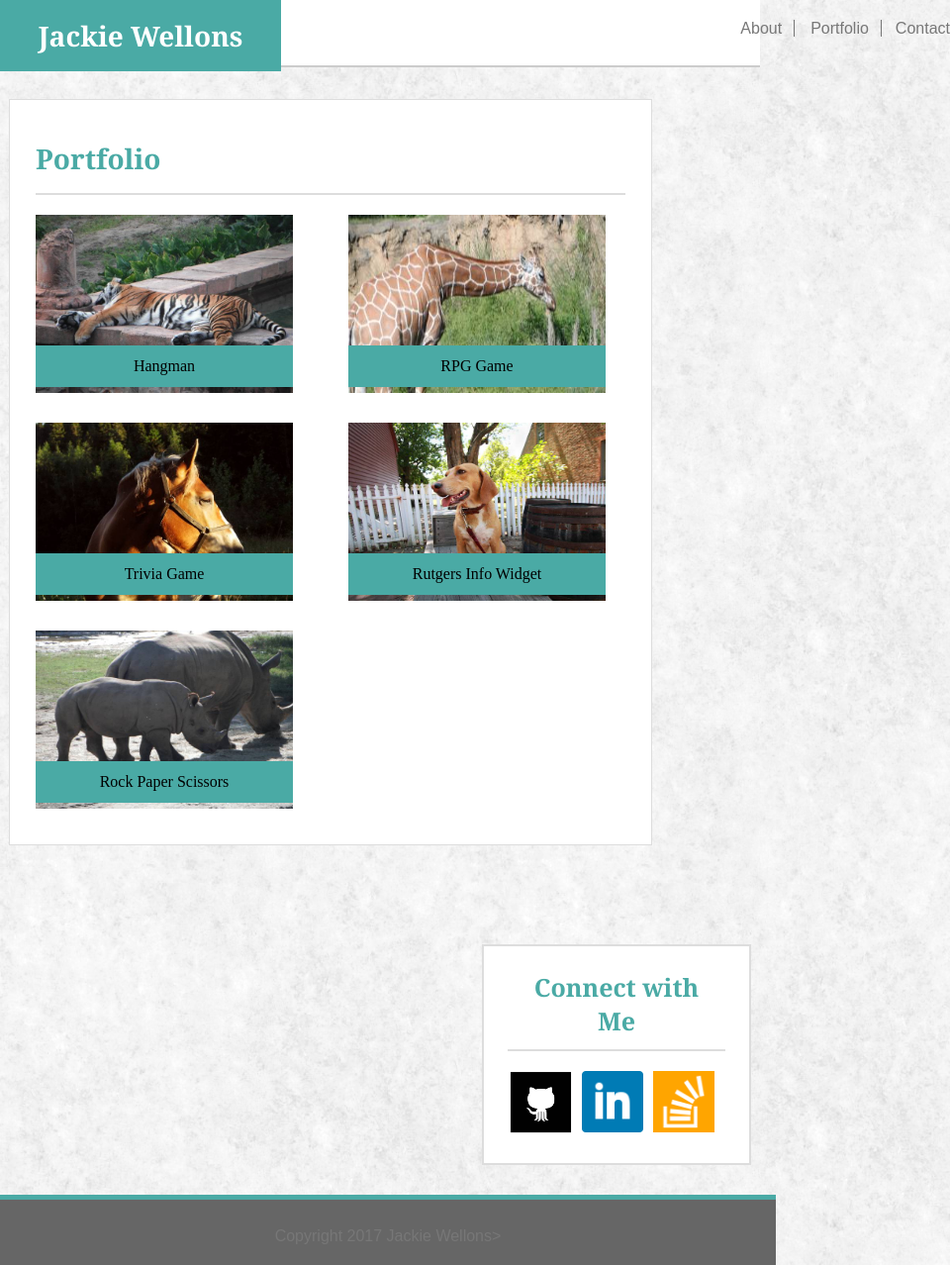
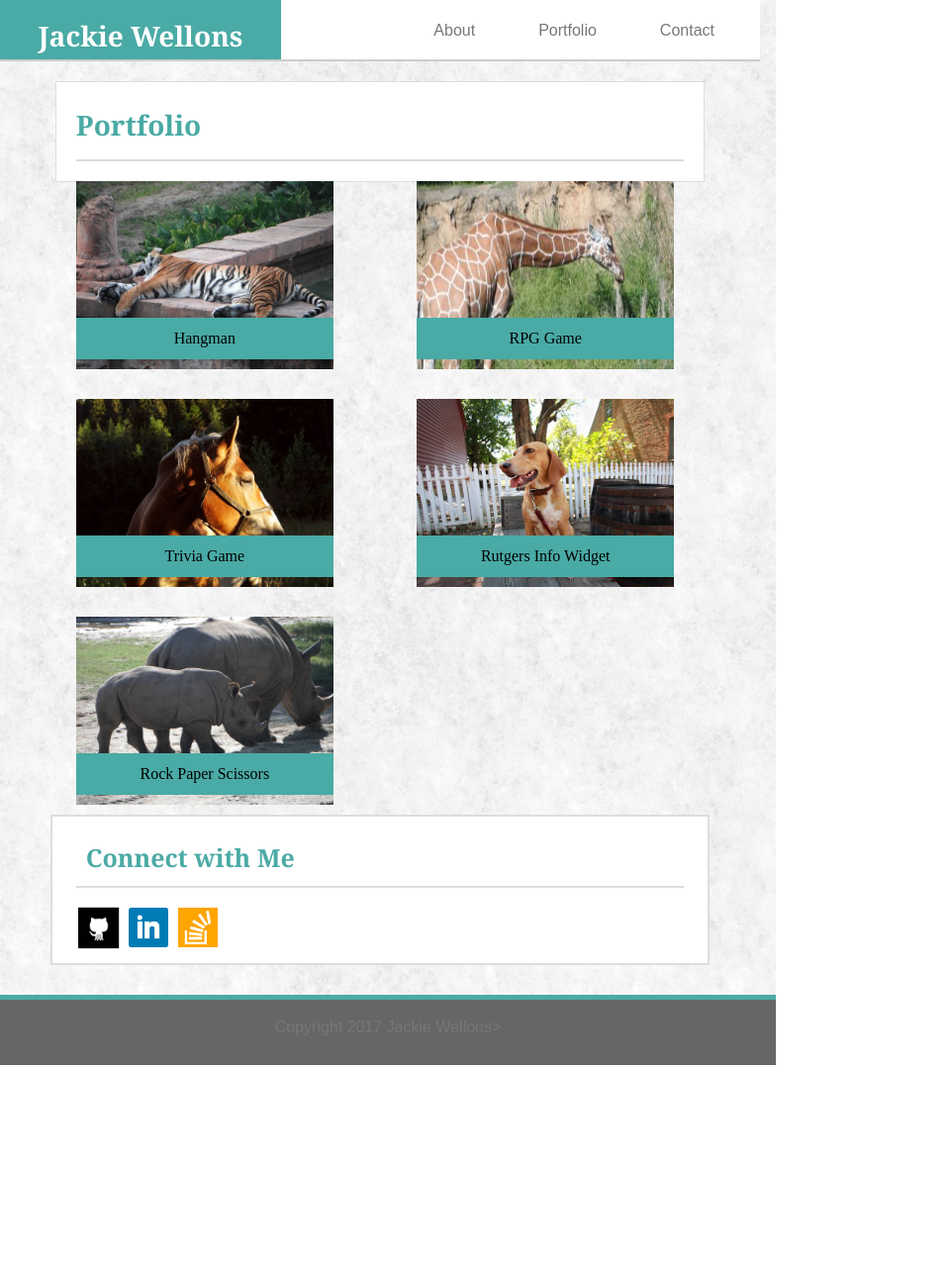
Before and after one commit to TheNerdyFeline/HW-responsive-portfolio, a plain HTML site: page portfolio.html in a window 768 px wide. Shown: the whole page at 99% size, 960 px wide, since content can reach past the window. After the commit the page ends 1076 px from the top, so only its background shows below. Drawn offline with Linux system fonts and the light colour scheme.

Commit message:
almost finished media queries checking how they work online

```diff
--- a/assets/css/style.css
+++ b/assets/css/style.css
@@ -132,6 +132,9 @@ nav {
     padding: 10px 0px 0px 0px;
 }
 
+/* end about css */
+/* begin contact css */
+
 form {
     padding-top: 12px;
     line-height: 38px;
@@ -155,9 +158,12 @@ input {
     font-family: 'Arial', 'Helvetica Neue', Helvetica, sans-serif;
 }
 
+/* end contact css */
+/* begin portfolio css */
+
 .image {
     width: 260px;
-    height: 180px;
+    height: 190px;
 }
 
 .right {
@@ -182,7 +188,7 @@ input {
     padding-top: 12px;
     background: #4aaaa5;
     text-align: center;
-    margin-top: 132px;
+    margin-top: 138px;
     position: absolute;
 }
 
@@ -204,8 +210,10 @@ footer {
     font-size: 16px;
 }
 
+/* end portfolio css */
+
 @media screen and (max-width: 640px) {
-    /* Beginning of about media query */
+    /* Beginning of about 640px media query */
     body {
 	width: 100%;
 	height: 100%;
@@ -215,7 +223,7 @@ footer {
     header {
 	position: static;
 	width: 100%;
-	height: 120px;
+	height: 108px;
 	text-align: center;
     }
 
@@ -225,16 +233,17 @@ footer {
 
     #name {
 	width: 100%;
+	height: 30px
     }
 
 
     #menu {
-	margin: 12px;
+	margin: 8px;
     }
 
 
     .border, #end {
-	padding: 0px 40px 0px 40px;
+	padding: 0px 30px 0px 30px;
 	border: none;
     }
 
@@ -287,8 +296,8 @@ footer {
     footer {
 	width: 100%;
     }
-    /* End of about media query */
-    /* Beginning of portfolio media query */
+    /* End of about 640px media query */
+    /* Beginning of portfolio 640px media query */
     .left, .right {
 	float: none;
 	margin: 0 auto 0 auto;
@@ -298,8 +307,8 @@ footer {
     .label, .image {
 	width: 100%;
     }
-    /* End of portfolio media query */
-    /* Beginning of contact media query */
+    /* End of portfolio 640px media query */
+    /* Beginning of contact 640px media query */
     #text {
 	width: 100%;
 	line-height: 22px;
@@ -317,13 +326,122 @@ footer {
 
 }
 
-@media screen and (max-width: 768px) {
+@media screen and (max-width: 768px) and (min-width: 641px) {
+    /* Beginning of about 768px media query */
+    body {
+	width: 100%;
+	height: 100%;
+	margin: 0 auto 0 auto;
+    }
+
+    header {
+	position: static;
+	width: 100%;
+	height: 60px;
+	text-align: center;
+    }
+
+    .banner {
+	width: 100%;
+    }
+
+    #name {
+	height: 26px;
+    }
+
+
+    #menu {
+	margin: 16px;
+    }
+
+
+    .border, #end {
+	padding: 0px 30px 0px 30px;
+	border: none;
+    }
+
     main {
-	max-width: 750px;
+	width: 100%;
     }
+
+    .mn {
+	width: 80%;
+	margin: 0 auto 40px auto;
+	float: none;
+	padding: 10px 20px 20px 20px;
+
+    }
+
+    #profile {
+	display: block;
+	width: 250px;
+	float: none;
+	margin: 0 auto 0 auto;
+    }
+
+    p {
+	font-size: 16px;
+	line-height: 24px;
+	padding: 8px;
+    }
+
+    h3 {
+	text-align: left;
+    }
+
+    #connect {
+	width: 80%;
+	margin: 0 auto 0 auto;
+	float: none;
+	height: 100px;
+	clear: both;
+
+    }
+
+    .icons {
+	width: 40px;
+
+    }
+
+    #git {
+	width: 46px;
+    }
+
+    footer {
+	width: 100%;
+    }
+    /* End of about 768px media query */
+    /* Beginning of portfolio 768px media query */
+    .left, .right {
+	margin: 0 auto 0 auto;
+	padding: 20px 0px 20px 0px;
+    }
+
+    .label, .image {
+	width: 260px;
+    }
+    /* End of portfolio 768px media query */
+    /* Beginning of contact 768px media query */
+    #text {
+	width: 100%;
+	line-height: 22px;
+    }
+
+    form {
+	width: 100%;
+	line-height: 22px;
+	font-size: 14px;
+    }
+
+    #area {
+	width: 100%;
+    }
+
 
 }
 
 @media screen and (max-width: 980px) {
-
+    body {
+	width: 100%;
+    }
 }
```
